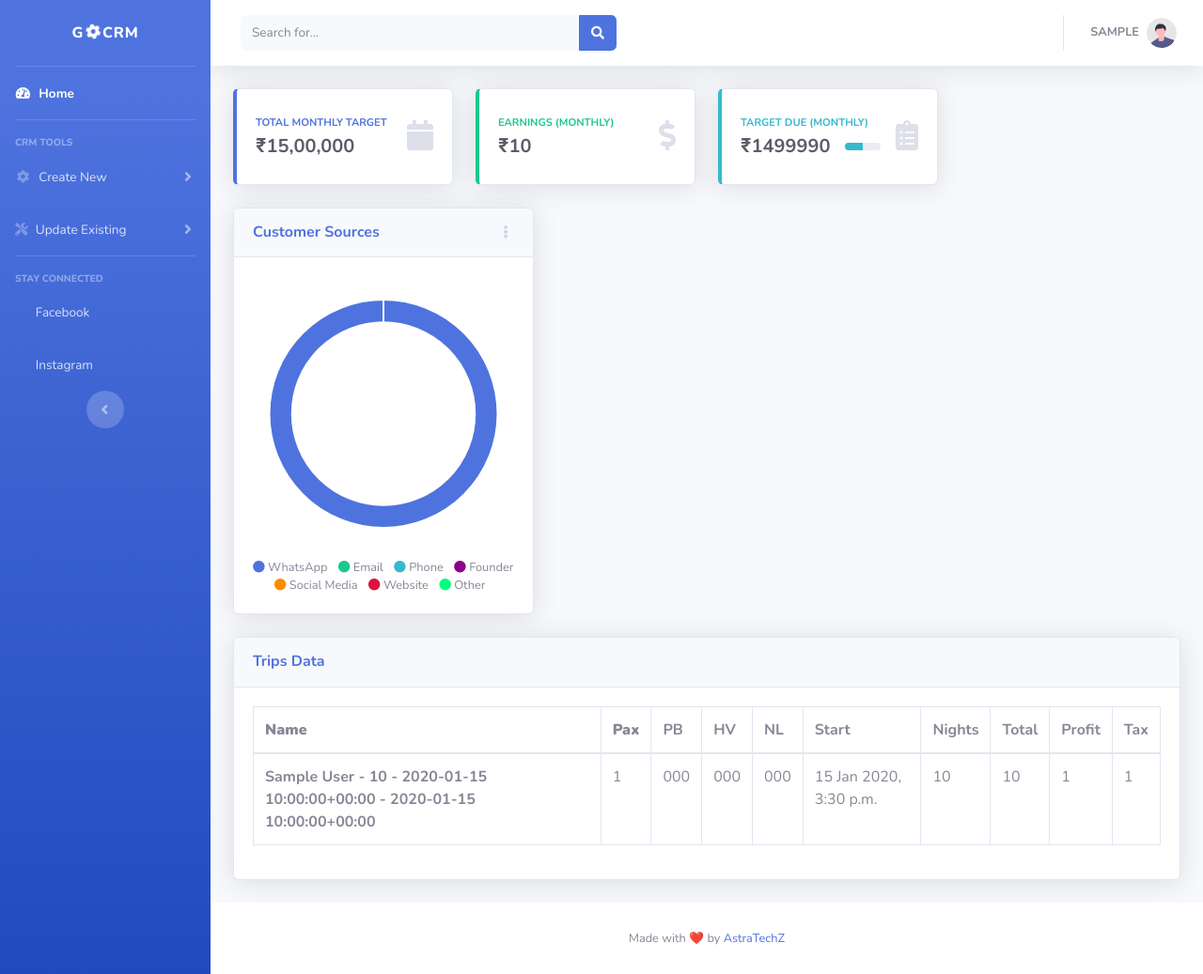
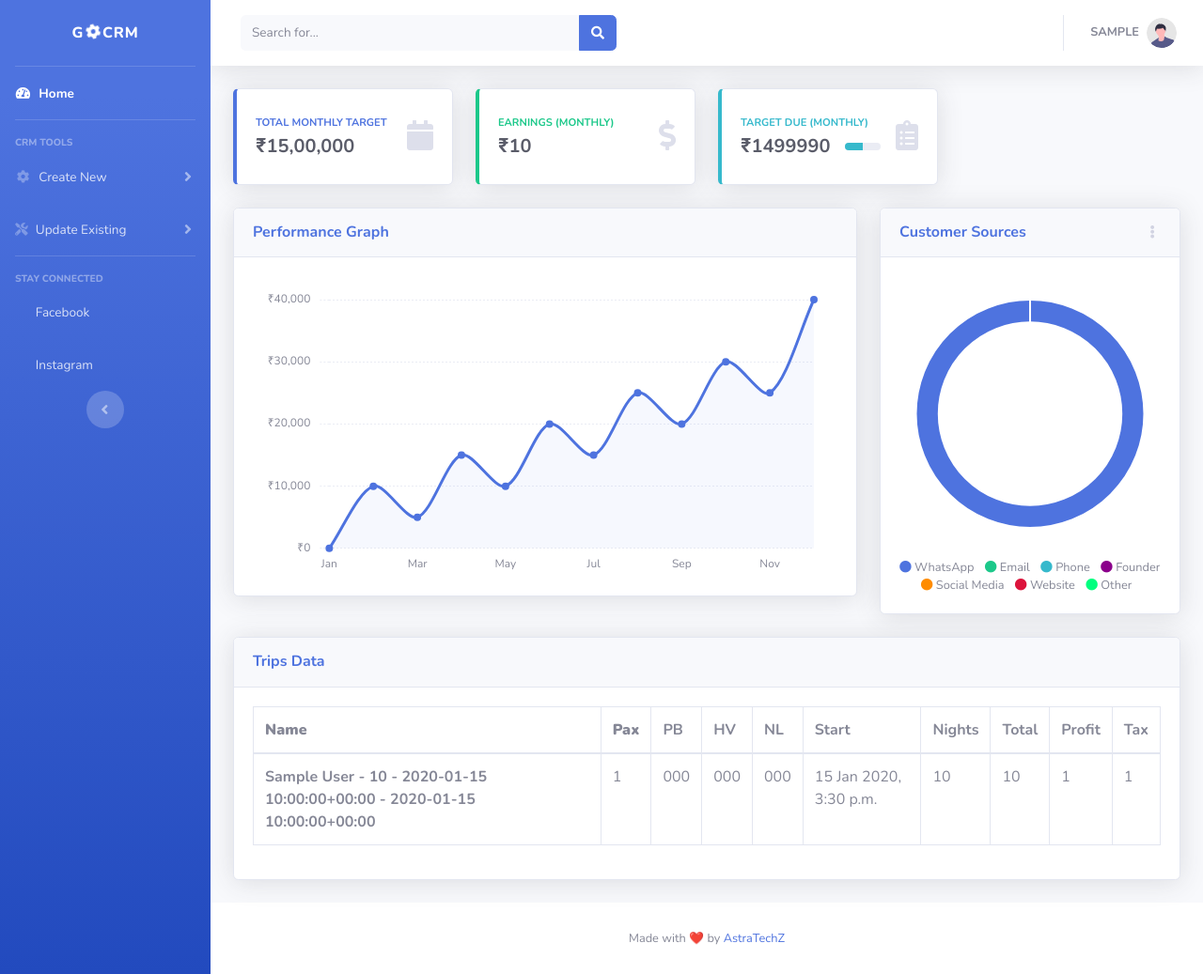
Before and after one commit to engagepy/go-CRM-andaman, a Django app: page / in a window 1280 px wide. Shown: the whole page at 94% size. Run offline with Django 4.2, Linux system fonts and the light colour scheme; a user stored in the database is signed in; tables that the repository leaves empty hold one stand-in row (values such as "Sample post"); parts of the project's set-up code (start-up, migrations or seed data) failed here and were passed over; some libraries are stand-ins or nearby versions.

Commit message:
area graph added, query due (#46)

```diff
--- a/gobasic/static/gobasic/js/demo/chart-area-demo.js
+++ b/gobasic/static/gobasic/js/demo/chart-area-demo.js
@@ -78,7 +78,7 @@ var myLineChart = new Chart(ctx, {
           padding: 10,
           // Include a dollar sign in the ticks
           callback: function(value, index, values) {
-            return '$' + number_format(value);
+            return '₹' + number_format(value);
           }
         },
         gridLines: {
@@ -110,7 +110,7 @@ var myLineChart = new Chart(ctx, {
       callbacks: {
         label: function(tooltipItem, chart) {
           var datasetLabel = chart.datasets[tooltipItem.datasetIndex].label || '';
-          return datasetLabel + ': $' + number_format(tooltipItem.yLabel);
+          return datasetLabel + ': ₹' + number_format(tooltipItem.yLabel);
         }
       }
     }
--- a/gobasic/templates/gobasic/index.html
+++ b/gobasic/templates/gobasic/index.html
@@ -70,7 +70,7 @@
 </div>
 </div>
 
-{% if user_type != 1 and user_type != 7 %}
+{% if user_type != 1 %}
 <div class="d-sm-flex align-items-center justify-content-between mb-4">
   <h1 class="h3 mb-0 text-gray-800">Your stats</h1>
 </div>
@@ -99,7 +99,7 @@
         <div class="card-body">
             <div class="row no-gutters align-items-center">
                 <div class="col mr-2">
-                    <div class="text-xs font-weight-bold text-success text-uppercase mb-1">Total Booked</div>
+                    <div class="text-xs font-weight-bold text-success text-uppercase mb-1">Target Achieved</div>
                     <div class="h5 mb-0 font-weight-bold text-gray-800">₹{{user_revenue}}</div>
                 </div>
                 <div class="col-auto">
@@ -116,7 +116,7 @@
         <div class="card-body">
             <div class="row no-gutters align-items-center">
                 <div class="col mr-2">
-                    <div class="text-xs font-weight-bold text-info text-uppercase mb-1">Amount Due</div>
+                    <div class="text-xs font-weight-bold text-info text-uppercase mb-1">Target Due</div>
                     <div class="row no-gutters align-items-center">
                         <div class="col-auto">
                             <div class="h5 mb-0 mr-3 font-weight-bold text-gray-800">₹{{target_due_user}}</div>
@@ -141,8 +141,27 @@
 {% endif %}
 
 <div class="row">
+
+    <div class="col-xl-8 col-lg-7">
+
+        <!-- Area Chart -->
+        <div class="card shadow mb-4">
+            <div class="card-header py-3">
+                <h6 class="m-0 font-weight-bold text-primary">Performance Graph</h6>
+            </div>
+            <div class="card-body">
+                <div class="chart-area">
+                    <canvas id="myAreaChart"></canvas>
+
+
+                </div>
+            </div>
+        </div>
+    </div>
+
   <div class="col-xl-4 col-lg-5">
     <div class="card shadow mb-4">
+
         <!-- Card Header - Dropdown -->
         <div
             class="card-header py-3 d-flex flex-row align-items-center justify-content-between">
--- a/gobasic/views.py
+++ b/gobasic/views.py
@@ -100,7 +100,7 @@ class IndexView(LoginRequiredMixin, TemplateView):
         for source in all_sources:
             src = source['source']
             context[src] = source['count']
-        print(context)
+
 
         context['trips'] = all_trips
         if user_type != 1:
```
